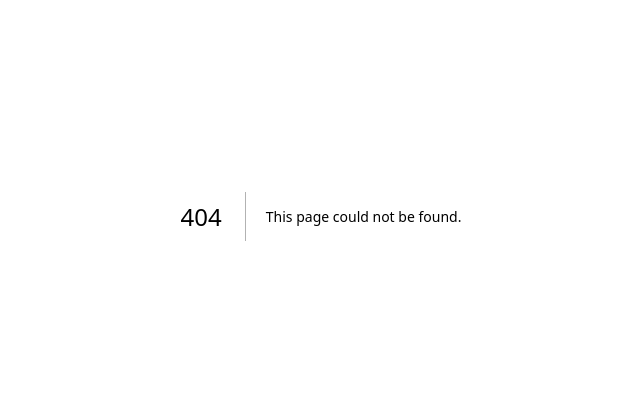
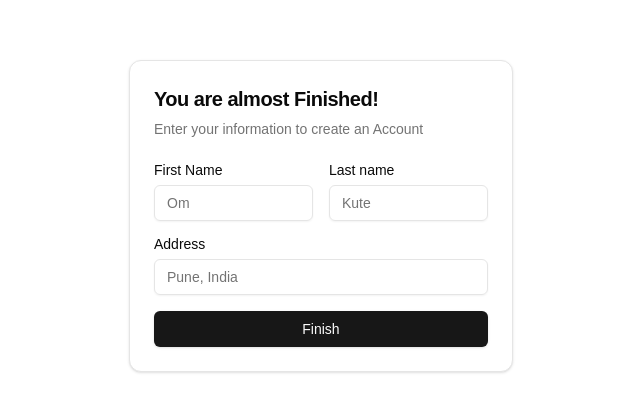
Before and after one commit to omkute10/InvoiceX, a Next.js app: page /onboarding in a window 1280 px wide. Before the commit this address had no page. Shown: the part 184-596 px from the top of the page, without its empty margins (319-959 px from the left). Built offline with nearby package versions, Linux system fonts and the light colour scheme.

Commit message:
Added On Boarding Page

```diff
--- /dev/null
+++ b/app/onboarding/page.tsx
@@ -0,0 +1,44 @@
+import {
+  Card,
+  CardContent,
+  CardDescription,
+  CardHeader,
+  CardTitle,
+} from "@/components/ui/card";
+import { Input } from "@/components/ui/input";
+import { Label } from "@/components/ui/label";
+import { SubmitButton } from "../components/SubmitButton";
+
+export default function OnBoarding() {
+  return (
+    <div className="min-h-screen w-screen flex items-center justify-center">
+      <Card className="max-w-sm mx-auto">
+        <CardHeader>
+          <CardTitle className="text-xl">You are almost Finished!</CardTitle>
+          <CardDescription>
+            Enter your information to create an Account
+          </CardDescription>
+        </CardHeader>
+        <CardContent>
+          <form className="grid gap-4">
+            <div className="grid grid-cols-2 gap-4">
+              <div className="flex flex-col gap-2">
+                <Label>First Name</Label>
+                <Input placeholder="Om"></Input>
+              </div>
+              <div className="grid gap-2">
+                <Label>Last name</Label>
+                <Input placeholder="Kute"></Input>
+              </div>
+            </div>
+            <div className="grid gap-2">
+                <Label>Address</Label>
+                <Input placeholder="Pune, India"></Input>
+            </div>
+            <SubmitButton text="Finish"/>
+          </form>
+        </CardContent>
+      </Card>
+    </div>
+  );
+}
```
